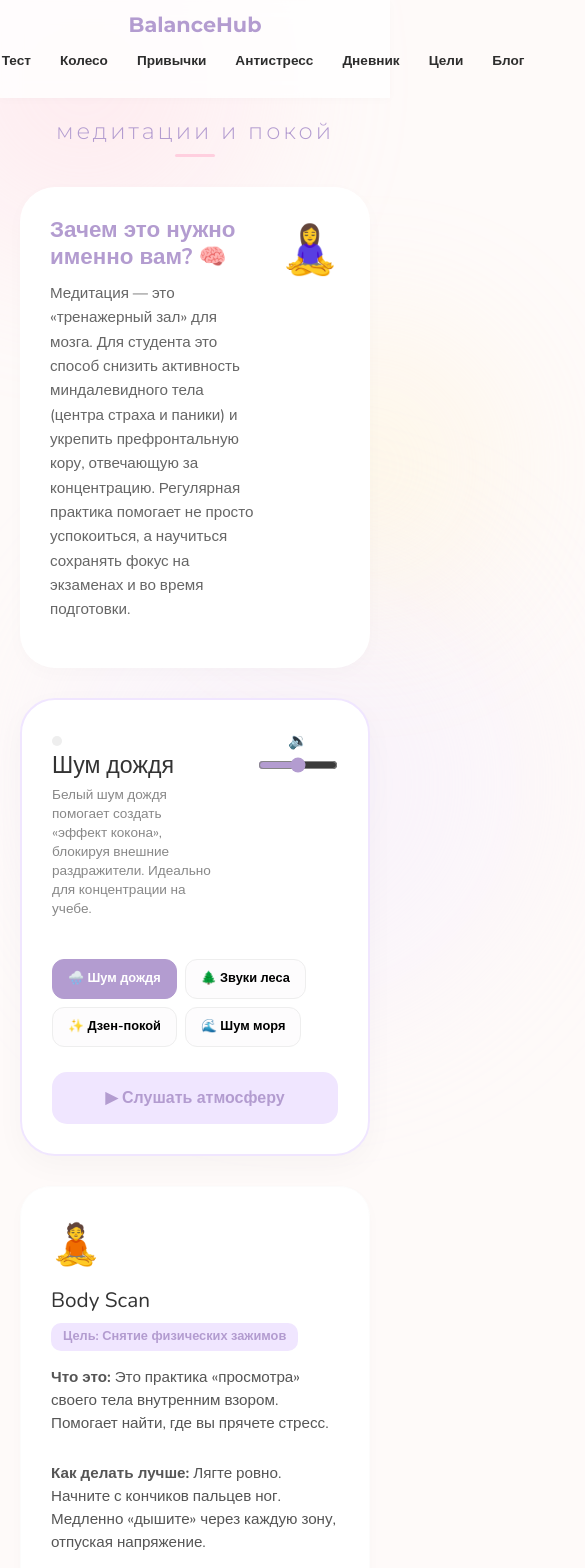
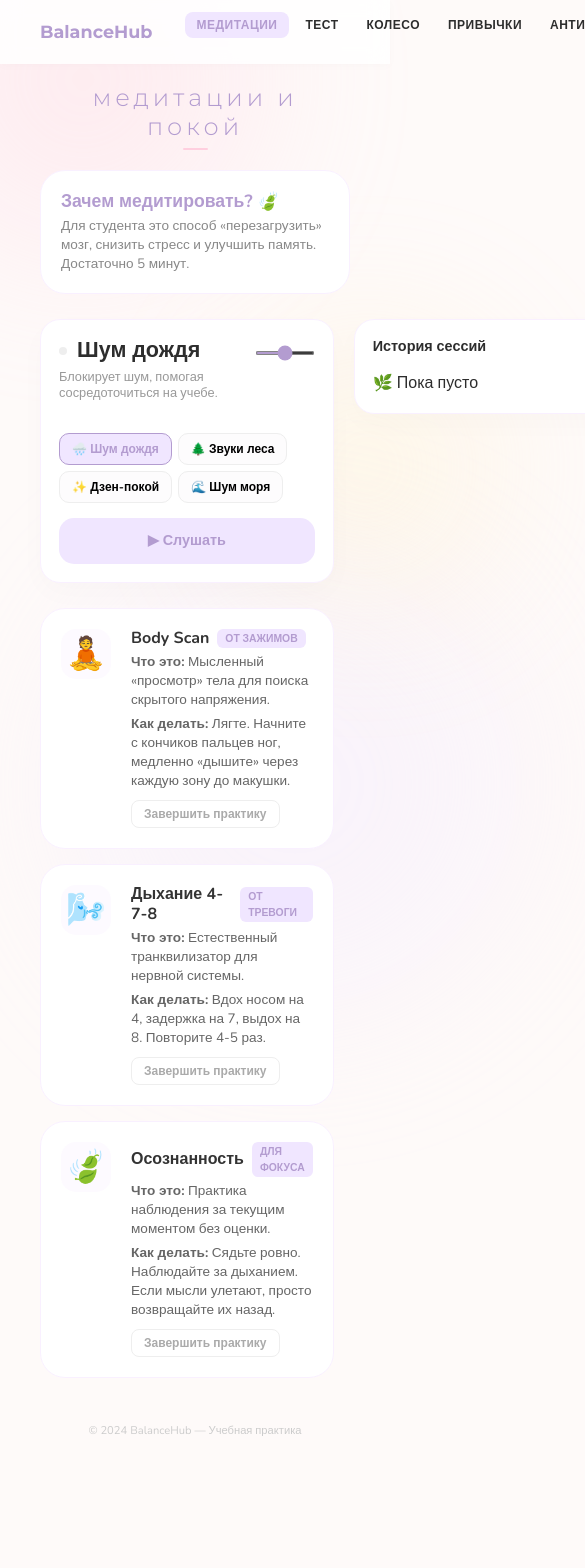
Before and after one commit to vikitoriii/balance-hub, a Vue app: page / in a window 390 px wide. Shown: the top 1568 px of the page, 585 px wide, since content can reach past the window. After the commit the page ends 1481 px from the top, so only its background shows below. Built offline with nearby package versions, Linux system fonts and the light colour scheme.

Commit message:
Добавлена валидация привычек по текущему дню и восстановлены техники медитации

```diff
--- a/src/assets/style.css
+++ b/src/assets/style.css
@@ -1,12 +1,12 @@
-/* ГЛОБАЛЬНЫЕ ПЕРЕМЕННЫЕ И СБРОС */
+/* ПОДКЛЮЧЕНИЕ ШРИФТОВ */
 @import url('https://fonts.googleapis.com/css2?family=Montserrat:wght@300;500;700&family=Nunito:wght@400;600;700&display=swap');
+
 :root {
   --bg-site: #fefaf9;
   --primary: #b39cd0;
   --secondary: #ffcfdf;
   --lavender-light: #f0e6ff;
   --text-dark: #2d2d2d;
-  --white: #ffffff;
 }
 
 * { margin: 0; padding: 0; box-sizing: border-box; }
@@ -15,76 +15,74 @@ body {
   background-color: var(--bg-site);
   font-family: 'Nunito', sans-serif;
   color: var(--text-dark);
-  line-height: 1.4; /* Уменьшили межстрочный интервал */
 }
 
-/* КОМПАКТНАЯ ШАПКА */
+/* ЭЛЕГАНТНЫЙ ЗАГОЛОВОК */
+h1 {
+  font-family: 'Montserrat', sans-serif;
+  font-weight: 300;
+  font-size: 1.5rem; /* Еще немного уменьшили */
+  letter-spacing: 4px;
+  text-transform: lowercase;
+  color: var(--primary);
+  margin: 15px 0 20px;
+  text-align: center;
+}
+
+h1::after {
+  content: ''; display: block; width: 25px; height: 2px;
+  background: var(--secondary); margin: 6px auto 0; border-radius: 10px;
+}
+
+/* КОМПАКТНОЕ МЕНЮ */
 header {
-  background: rgba(255, 255, 255, 0.8);
+  background: rgba(255, 255, 255, 0.85);
   backdrop-filter: blur(10px);
-  padding: 10px 0; /* Было 15-20 */
+  padding: 12px 0; /* Добавили чуть больше отступа сверху/снизу для центровки */
   box-shadow: 0 2px 10px rgba(0,0,0,0.02);
   position: sticky; top: 0; z-index: 1000;
 }
 
 nav {
-  display: flex; justify-content: space-between; align-items: center;
-  max-width: 1200px; margin: 0 auto; padding: 0 20px;
+  display: flex !important;
+  justify-content: space-between !important;
+  align-items: center !important;
+  max-width: 1300px !important; /* Увеличили макс. ширину */
+  margin: 0 auto !important;
+  padding: 0 40px !important; /* ВЕРНУЛИ ОТСТУПЫ ПО БОКАМ */
 }
 
 .logo {
   font-family: 'Montserrat', sans-serif;
-  font-size: 1.3rem; /* Было 1.6 */
+  font-size: 1.1rem; /* Уменьшили лого */
   font-weight: 700; color: var(--primary);
 }
 
-nav ul { display: flex; list-style: none; gap: 5px; }
+nav ul { display: flex; list-style: none; gap: 4px; align-items: center; }
+
 nav a {
   text-decoration: none; color: var(--text-dark); font-weight: 700;
-  padding: 6px 12px; border-radius: 10px; transition: 0.3s; font-size: 0.85rem;
+  padding: 5px 12px; /* Уменьшили кнопки */
+  border-radius: 8px; transition: 0.3s;
+  font-size: 0.75rem; /* Сделали надписи в меню меньше */
+  text-transform: uppercase; letter-spacing: 0.5px;
 }
 nav a:hover, nav a.active { background: var(--lavender-light); color: var(--primary); }
 
-/* КОМПАКТНЫЙ КОНТЕНТ */
+/* ОБЩИЕ СТИЛИ КАРТОЧЕК */
+.card, .diary-card, .meditation-card, .test-card, .controls-card, .wheel-card {
+  padding: 18px !important; /* Еще компактнее */
+  border-radius: 20px !important;
+  background: white;
+  box-shadow: 0 8px 25px rgba(0,0,0,0.02);
+  border: 1px solid #f9f0ff !important;
+}
 main {
-  max-width: 1200px;
-  margin: 20px auto; /* Уменьшили отступ сверху */
-  padding: 0 20px;
+  width: 100% !important;
+  max-width: 1300px !important;
+  margin: 20px auto !important;
+  padding: 0 40px !important; /* ВЕРНУЛИ ОТСТУПЫ ПО БОКАМ */
+  display: block !important;
 }
 
-h1 {
-  font-family: 'Montserrat', sans-serif;
-  font-weight: 300; /* Делаем шрифт тонким и изящным */
-  font-size: 1.8rem;
-  letter-spacing: 3px; /* Раздвигаем буквы для "воздуха" */
-  text-transform: lowercase; /* Всё маленькими буквами — выглядит очень стильно */
-  color: var(--primary); /* Лавандовый цвет вместо черного */
-  margin-bottom: 30px;
-  text-align: center;
-  position: relative;
-}
-
-/* Маленькая декоративная полосочка под заголовком */
-h1::after {
-  content: '';
-  display: block;
-  width: 40px;
-  height: 3px;
-  background: var(--secondary); /* Персиковый цвет */
-  margin: 10px auto 0;
-  border-radius: 10px;
-}
-
-footer { text-align: center; padding: 30px; color: #bbb; font-size: 0.8rem; }
-
-/* ОБЩИЕ СТИЛИ КАРТОЧЕК */
-.placeholder-card {
-  background: white; padding: 40px; border-radius: 25px; text-align: center;
-  box-shadow: 0 5px 20px rgba(0,0,0,0.02); margin: 0 auto; max-width: 500px;
-}
-
-/* Адаптивность */
-@media (max-width: 1000px) {
-  nav { flex-direction: column; gap: 10px; }
-  h1 { font-size: 1.4rem; }
-}
+footer { text-align: center; padding: 25px; color: #ccc; font-size: 0.7rem; }
--- a/src/components/MeditationRoom.vue
+++ b/src/components/MeditationRoom.vue
@@ -1,79 +1,61 @@
 <template>
   <div class="meditation-page">
-
-    <div class="intro-card">
+    <div class="intro-mini-card">
       <div class="intro-text">
-        <h3>Зачем это нужно именно вам? 🧠</h3>
-        <p>Медитация — это «тренажерный зал» для мозга. Для студента это способ снизить активность миндалевидного тела (центра страха и паники) и укрепить префронтальную кору, отвечающую за концентрацию. Регулярная практика помогает не просто успокоиться, а научиться сохранять фокус на экзаменах и во время подготовки.</p>
+        <h3>Зачем медитировать? 🍃</h3>
+        <p>Для студента это способ «перезагрузить» мозг, снизить стресс и улучшить память. Достаточно 5 минут.</p>
       </div>
-      <div class="intro-badge">🧘‍♀️</div>
     </div>
 
     <div class="meditation-layout">
-
       <div class="meditation-main">
-        <!-- МУЗЫКАЛЬНЫЙ ПЛЕЕР -->
         <div class="meditation-card player-card">
           <div class="player-header">
             <div class="track-info">
               <div class="title-row">
                 <span class="status-dot" :class="{ 'is-playing': isPlaying }"></span>
-                <h3>{{ tracks[currentTrackIndex].name }}</h3>
+                <h4 class="m-0 fw-bold">{{ tracks[currentTrackIndex].name }}</h4>
               </div>
-              <!-- ПОДРОБНОЕ ОПИСАНИЕ ВЫБРАННОГО ТРЕКА -->
               <p class="track-full-desc">{{ tracks[currentTrackIndex].desc }}</p>
             </div>
             <div class="volume-box">
-              <span class="vol-icon">🔉</span>
               <input type="range" min="0" max="1" step="0.1" v-model="volume" @input="updateVolume" class="volume-slider">
             </div>
           </div>
-
           <div class="track-selector">
-            <button
-              v-for="(track, index) in tracks"
-              :key="index"
-              @click="selectTrack(index)"
-              :class="['track-btn', { active: currentTrackIndex === index }]"
-            >
-              {{ track.icon }} {{ track.name }}
+            <button v-for="(t, i) in tracks" :key="i" @click="selectTrack(i)" :class="['t-btn', { active: currentTrackIndex === i }]">
+              {{ t.icon }} {{ t.name }}
             </button>
           </div>
-
-          <button @click="toggleMusic" class="main-play-btn">
-            {{ isPlaying ? '⏸ Пауза' : '▶ Слушать атмосферу' }}
-          </button>
+          <button @click="toggleMusic" class="main-play-btn">{{ isPlaying ? '⏸ Пауза' : '▶ Слушать' }}</button>
         </div>
 
-        <!-- ТЕХНИКИ -->
-        <div class="techniques-grid">
-          <div v-for="(tech, i) in techniques" :key="i" class="tech-card">
-            <span class="tech-emoji">{{ tech.emoji }}</span>
-            <h4>{{ tech.title }}</h4>
-            <div class="tech-info-mini"><strong>Цель:</strong> {{ tech.purpose }}</div>
-            <div class="tech-description-full">
-              <p class="tech-desc"><strong>Что это:</strong> {{ tech.desc }}</p>
-              <p class="tech-how"><strong>Как делать лучше:</strong> {{ tech.how }}</p>
+        <div class="techniques-list">
+          <div v-for="(tech, i) in techniques" :key="i" class="tech-compact-card">
+            <div class="tech-left"><span class="t-emoji">{{ tech.emoji }}</span></div>
+            <div class="tech-right">
+              <div class="d-flex align-items-center gap-2 mb-1">
+                <h4 class="m-0 fw-bold">{{ tech.title }}</h4>
+                <span class="t-tag">{{ tech.purpose }}</span>
+              </div>
+              <p class="t-desc"><strong>Что это:</strong> {{ tech.desc }}</p>
+              <p class="t-how"><strong>Как делать:</strong> {{ tech.how }}</p>
+              <button @click="recordSession(tech.title)" class="mini-record-btn">Завершить практику</button>
             </div>
-            <button @click="recordSession(tech.title)" class="record-btn">Завершить и сохранить</button>
           </div>
         </div>
       </div>
 
-      <!-- ПРАВАЯ КОЛОНКА -->
       <div class="meditation-sidebar">
         <div class="meditation-card history-card">
-          <h3>История сессий</h3>
+          <h4 class="fw-bold mb-3" style="font-size: 0.9rem;">История сессий</h4>
           <div v-if="history.length" class="history-list">
             <div v-for="(item, i) in history" :key="i" class="history-item">
-              <div class="history-dot"></div>
-              <div class="history-info">
-                <strong>{{ item.name }}</strong>
-                <span>{{ item.date }}</span>
-              </div>
+              <strong>{{ item.name }}</strong>
+              <span>{{ item.date }}</span>
             </div>
           </div>
-          <div v-else class="empty-history">🌿 Ваша история пока пуста</div>
+          <div v-else class="empty-history">🌿 Пока пусто</div>
           <button v-if="history.length" @click="clearHistory" class="clear-btn">Очистить</button>
         </div>
       </div>
@@ -83,92 +65,26 @@
 
 <script setup>
 import { ref, onMounted, onUnmounted } from 'vue'
-
 const tracks = ref([
-  {
-    name: 'Шум дождя',
-    url: '/rain.mp3',
-    icon: '🌧️',
-    desc: 'Белый шум дождя помогает создать «эффект кокона», блокируя внешние раздражители. Идеально для концентрации на учебе.'
-  },
-  {
-    name: 'Звуки леса',
-    url: '/forest.mp3',
-    icon: '🌲',
-    desc: 'Стимулирует альфа-волны мозга, которые отвечают за творчество и спокойное бодрствование. Помогает при апатии.'
-  },
-  {
-    name: 'Дзен-покой',
-    url: '/zen.mp3',
-    icon: '✨',
-    desc: 'Мягкий эмбиент для глубокого погружения в себя. Помогает замедлить пульс и подготовить нервную систему к отдыху.'
-  },
-  {
-    name: 'Шум моря',
-    url: '/sea.mp3',
-    icon: '🌊',
-    desc: 'Ритм волн синхронизируется с дыханием, помогая избавиться от чувства тревоги и «смыть» накопленный за день стресс.'
-  }
-])
-
-const currentTrackIndex = ref(0)
-const isPlaying = ref(false)
-const volume = ref(0.5)
-let audio = null
-
-const setupAudio = () => {
-  if (audio) { audio.pause(); audio = null; }
-  audio = new Audio(tracks.value[currentTrackIndex.value].url)
-  audio.loop = true
-  audio.volume = volume.value
-}
-
-const toggleMusic = () => {
-  if (!audio) setupAudio()
-  if (isPlaying.value) {
-    audio.pause(); isPlaying.value = false;
-  } else {
-    audio.play(); isPlaying.value = true;
-  }
-}
-
-const selectTrack = (index) => {
-  const wasPlaying = isPlaying.value
-  currentTrackIndex.value = index
-  setupAudio()
-  if (wasPlaying) audio.play()
-}
-
+  { name: 'Шум дождя', url: '/rain.mp3', icon: '🌧️', desc: 'Блокирует шум, помогая сосредоточиться на учебе.' },
+  { name: 'Звуки леса', url: '/forest.mp3', icon: '🌲', desc: 'Стимулирует творчество и спокойное бодрствование.' },
+  { name: 'Дзен-покой', url: '/zen.mp3', icon: '✨', desc: 'Глубокий эмбиент для подготовки нервной системы к отдыху.' },
+  { name: 'Шум моря', url: '/sea.mp3', icon: '🌊', desc: 'Ритм волн помогает смыть накопленный за день стресс.' }
+]);
+const techniques = [
+  { title: 'Body Scan', purpose: 'От зажимов', desc: 'Мысленный «просмотр» тела для поиска скрытого напряжения.', how: 'Лягте. Начните с кончиков пальцев ног, медленно «дышите» через каждую зону до макушки.', emoji: '🧘' },
+  { title: 'Дыхание 4-7-8', purpose: 'От тревоги', desc: 'Естественный транквилизатор для нервной системы.', how: 'Вдох носом на 4, задержка на 7, выдох на 8. Повторите 4-5 раз.', emoji: '🌬️' },
+  { title: 'Осознанность', purpose: 'Для фокуса', desc: 'Практика наблюдения за текущим моментом без оценки.', how: 'Сядьте ровно. Наблюдайте за дыханием. Если мысли улетают, просто возвращайте их назад.', emoji: '🍃' }
+];
+const currentTrackIndex = ref(0); const isPlaying = ref(false); const volume = ref(0.5); let audio = null;
+const setupAudio = () => { if (audio) { audio.pause(); audio = null; }; audio = new Audio(tracks.value[currentTrackIndex.value].url); audio.loop = true; audio.volume = volume.value; }
+const toggleMusic = () => { if (!audio) setupAudio(); if (isPlaying.value) { audio.pause(); isPlaying.value = false; } else { audio.play(); isPlaying.value = true; } }
+const selectTrack = (i) => { const was = isPlaying.value; currentTrackIndex.value = i; setupAudio(); if (was) audio.play(); }
 const updateVolume = () => { if (audio) audio.volume = volume.value }
-
-const techniques = [
-  {
-    title: 'Body Scan',
-    purpose: 'Снятие физических зажимов',
-    desc: 'Это практика «просмотра» своего тела внутренним взором. Помогает найти, где вы прячете стресс.',
-    how: 'Лягте ровно. Начните с кончиков пальцев ног. Медленно «дышите» через каждую зону, отпуская напряжение.',
-    emoji: '🧘'
-  },
-  {
-    title: 'Дыхание 4-7-8',
-    purpose: 'Успокоение за 60 секунд',
-    desc: 'Методика переключает тело из режима «бей или беги» в режим «отдыхай».',
-    how: 'Вдох носом на 4 счета, задержка на 7, шумный выдох через рот на 8. Это «естественный транквилизатор».',
-    emoji: '🌬️'
-  },
-  {
-    title: 'Mindfulness',
-    purpose: 'Ясность ума и фокус',
-    desc: 'Практика безоценочного наблюдения за своими мыслями.',
-    how: 'Сядьте прямо. Фокусируйтесь на вдохе. Когда придет мысль, просто заметьте её и вернитесь к дыханию.',
-    emoji: '🍃'
-  }
-]
-
-const history = ref([])
-const recordSession = (name) => {
-  const newSession = { name, date: new Date().toLocaleString('ru-RU', { day: 'numeric', month: 'short', hour: '2-digit', minute: '2-digit' }) }
-  history.value.unshift(newSession); localStorage.setItem('meditationHistory', JSON.stringify(history.value))
+const history = ref([]);
+const recordSession = (n) => {
+  history.value.unshift({ name: n, date: new Date().toLocaleString('ru-RU', { day: 'numeric', month: 'short', hour: '2-digit', minute: '2-digit' }) })
+  localStorage.setItem('meditationHistory', JSON.stringify(history.value))
 }
 const clearHistory = () => { history.value = []; localStorage.removeItem('meditationHistory') }
 onMounted(() => { const saved = localStorage.getItem('meditationHistory'); if (saved) history.value = JSON.parse(saved) })
@@ -176,47 +92,31 @@ onUnmounted(() => { if (audio) audio.pause() })
 </script>
 
 <style scoped>
-.intro-card { background: white; padding: 30px; border-radius: 35px; display: flex; gap: 20px; margin-bottom: 30px; box-shadow: 0 5px 20px rgba(0,0,0,0.02); text-align: left; }
-.intro-text h3 { color: var(--primary); margin-bottom: 10px; font-size: 1.4rem; font-weight: 800; }
-.intro-text p { color: #666; font-size: 0.95rem; line-height: 1.6; }
-.intro-badge { font-size: 3rem; }
-
-.meditation-layout { display: grid; grid-template-columns: 1fr 320px; gap: 30px; align-items: flex-start; }
-.meditation-card { background: white; padding: 30px; border-radius: 35px; box-shadow: 0 10px 30px rgba(0,0,0,0.03); }
-
-.player-card { border: 2px solid var(--lavender-light); text-align: left; margin-bottom: 30px; }
-.player-header { display: flex; justify-content: space-between; align-items: flex-start; margin-bottom: 25px; }
-.status-dot { width: 10px; height: 10px; background: #eee; border-radius: 50%; display: inline-block; margin-right: 10px; }
-.status-dot.is-playing { background: #baffc9; box-shadow: 0 0 10px #baffc9; animation: pulse 2s infinite; }
-.track-info h3 { color: #333; margin-bottom: 5px; }
-.track-full-desc { font-size: 0.85rem; color: #888; line-height: 1.4; max-width: 80%; }
-
-.volume-box { display: flex; flex-direction: column; align-items: center; gap: 5px; }
-.volume-slider { accent-color: var(--primary); width: 80px; cursor: pointer; }
-
-.track-selector { display: flex; gap: 8px; margin-bottom: 25px; flex-wrap: wrap; }
-.track-btn { padding: 10px 15px; border-radius: 12px; border: 1px solid #eee; background: #fdfcfd; cursor: pointer; font-size: 0.8rem; font-weight: 700; transition: 0.3s; }
-.track-btn.active { background: var(--primary); color: white; border-color: var(--primary); }
-
-.main-play-btn { width: 100%; padding: 15px; border-radius: 15px; border: none; background: var(--lavender-light); color: var(--primary); font-weight: 800; cursor: pointer; transition: 0.3s; }
-
-.techniques-grid { display: grid; grid-template-columns: 1fr; gap: 20px; }
-.tech-card { background: white; padding: 30px; border-radius: 30px; text-align: left; border: 1px solid #fcfcfc; box-shadow: 0 5px 15px rgba(0,0,0,0.02); }
-.tech-emoji { font-size: 2.5rem; display: block; margin-bottom: 15px; }
-.tech-card h4 { margin-bottom: 10px; font-size: 1.3rem; color: #333; }
-.tech-info-mini { font-size: 0.8rem; color: var(--primary); background: var(--lavender-light); padding: 5px 12px; border-radius: 10px; margin-bottom: 15px; display: inline-block; font-weight: 800; }
-.tech-description-full { display: flex; flex-direction: column; gap: 12px; margin-bottom: 20px; }
-.tech-desc, .tech-how { font-size: 0.95rem; color: #555; line-height: 1.5; }
-.record-btn { width: 100%; background: none; border: 1px solid var(--lavender-light); color: var(--primary); padding: 10px; border-radius: 12px; cursor: pointer; font-weight: 700; }
-
-.history-card h3 { margin-bottom: 20px; text-align: left; font-size: 1.1rem; }
-.history-list { display: flex; flex-direction: column; gap: 12px; text-align: left; }
-.history-item { display: flex; gap: 10px; align-items: center; padding-bottom: 10px; border-bottom: 1px solid #f9f9f9; }
-.history-dot { width: 6px; height: 6px; background: var(--primary); border-radius: 50%; }
-.history-info strong { font-size: 0.85rem; color: #555; display: block; }
-.history-info span { font-size: 0.7rem; color: #bbb; }
-.clear-btn { margin-top: 20px; background: none; border: none; color: #ccc; cursor: pointer; text-decoration: underline; font-size: 0.75rem; }
-
+.intro-mini-card { background: white; padding: 20px; border-radius: 25px; margin-bottom: 25px; text-align: left; border: 1px solid #f9f0ff; }
+.intro-text h3 { color: var(--primary); font-size: 1.1rem; font-weight: 800; margin-bottom: 4px; }
+.intro-text p { color: #888; font-size: 0.85rem; line-height: 1.4; margin: 0; }
+.meditation-layout { display: grid; grid-template-columns: 1fr 280px; gap: 20px; align-items: flex-start; }
+.meditation-card { background: white; padding: 25px; border-radius: 30px; box-shadow: 0 10px 30px rgba(0,0,0,0.02); }
+.player-card { text-align: left; margin-bottom: 25px; border: 2px solid var(--lavender-light); }
+.player-header { display: flex; justify-content: space-between; align-items: flex-start; margin-bottom: 15px; }
+.title-row { display: flex; align-items: center; gap: 10px; }
+.status-dot { width: 8px; height: 8px; background: #eee; border-radius: 50%; }
+.status-dot.is-playing { background: #baffc9; box-shadow: 0 0 8px #baffc9; animation: pulse 2s infinite; }
+.track-full-desc { font-size: 0.8rem; color: #999; margin-top: 5px; line-height: 1.3; }
+.track-selector { display: flex; gap: 6px; margin-bottom: 15px; flex-wrap: wrap; }
+.t-btn { padding: 6px 12px; border-radius: 10px; border: 1px solid #eee; background: #fdfcfd; cursor: pointer; font-size: 0.75rem; font-weight: 700; }
+.t-btn.active { background: var(--lavender-light); border-color: var(--primary); color: var(--primary); }
+.main-play-btn { width: 100%; padding: 12px; border-radius: 15px; border: none; background: var(--lavender-light); color: var(--primary); font-weight: 800; font-size: 0.9rem; cursor: pointer; }
+.techniques-list { display: flex; flex-direction: column; gap: 15px; }
+.tech-compact-card { display: flex; gap: 20px; background: white; padding: 20px; border-radius: 25px; text-align: left; border: 1px solid #f9f0ff; }
+.t-emoji { font-size: 2rem; background: #fdfaff; width: 50px; height: 50px; display: flex; align-items: center; justify-content: center; border-radius: 15px; }
+.tech-right { flex: 1; }
+.tech-right h4 { font-size: 1rem; color: #333; margin: 0; }
+.t-tag { font-size: 0.65rem; background: var(--lavender-light); color: var(--primary); padding: 2px 8px; border-radius: 6px; font-weight: 800; text-transform: uppercase; }
+.t-desc, .t-how { font-size: 0.85rem; color: #666; line-height: 1.4; margin-bottom: 5px; }
+.mini-record-btn { background: none; border: 1px solid #eee; color: #aaa; padding: 4px 12px; border-radius: 8px; font-size: 0.75rem; font-weight: 700; cursor: pointer; margin-top: 5px; }
+.history-item { display: flex; justify-content: space-between; font-size: 0.75rem; padding-bottom: 5px; border-bottom: 1px solid #f9f9f9; margin-bottom: 5px; }
+.clear-btn { margin-top: 15px; background: none; border: none; color: #ccc; cursor: pointer; text-decoration: underline; font-size: 0.7rem; }
+.volume-slider { accent-color: var(--primary); width: 60px; height: 4px; }
 @keyframes pulse { 0% { opacity: 1; } 50% { opacity: 0.4; } 100% { opacity: 1; } }
-@media (max-width: 1000px) { .meditation-layout { grid-template-columns: 1fr; } }
 </style>
--- a/src/main.js
+++ b/src/main.js
@@ -1,5 +1,5 @@
 import { createApp } from 'vue'
-import './style.css'
+
 import App from './App.vue'
 import './assets/style.css'
 
```
Also changed, not shown: src/components/HabitTracker.vue (+67 -99 lines).
